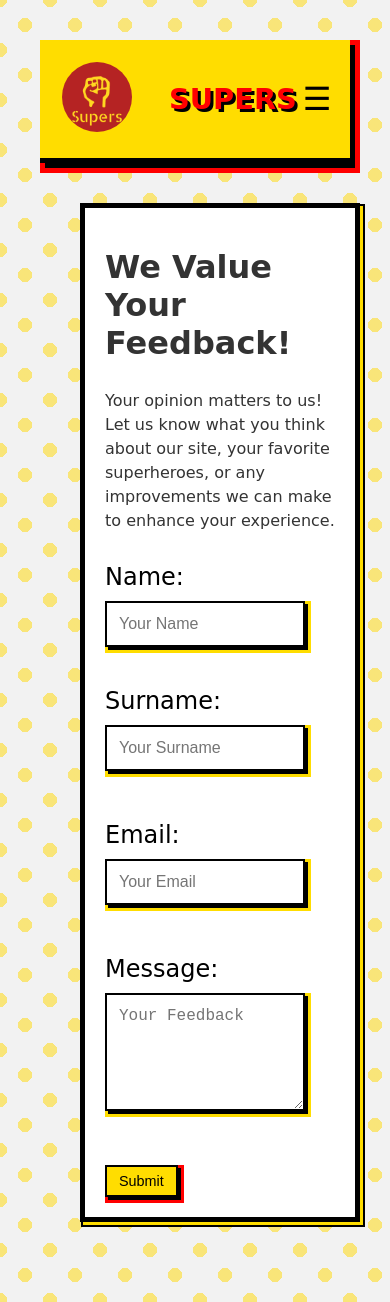
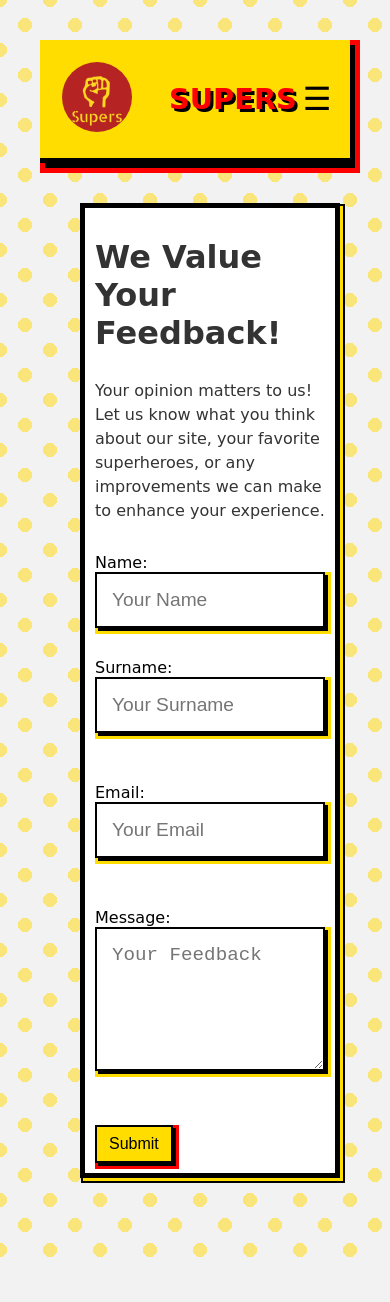
Before and after one commit to MichaelaKemp/DV200_S2_T4_Thoery, a React (Create React App) app in the folder superhero-backend/superhero-frontend/: page /feedback in a window 390 px wide. After the commit the page ends 1258 px from the top, so only its background shows below. Built offline with nearby package versions, Linux system fonts and the light colour scheme.

Commit message:
Adjusting to different screen sizes

```diff
--- a/superhero-backend/superhero-frontend/src/components/Details.css
+++ b/superhero-backend/superhero-frontend/src/components/Details.css
@@ -1,134 +1,188 @@
-/* Page container */
-.page-container {
-  max-width: 800px;
-  margin: 0 auto;
-  padding: 0 20px;
+/* Details Page */
+.details-page {
+  display: flex;
+  flex-direction: column;
+  align-items: center;
+  justify-content: center; /* Center vertically */
+  height: 97vh; /* Full screen height */
+  position: relative;
+  overflow: hidden; /* Prevents scrolling */
+  padding: 10px;
 }
 
-/* Feedback form styling */
-.feedback-container {
+/* Card Styling */
+.details-container {
+  width: 650px; /* Default card width for larger screens */
+  margin: 0 auto;
+  padding: 8px; /* Reduced padding */
+  text-align: center;
   background-color: #fff;
-  padding: 40px;
-  border: 5px solid black;
-  box-shadow: 10px 10px 0px #ffdd00, 10px 10px 0px 5px black;
-  max-width: 1400px;
-  margin: 20px auto;
-  text-align: left; /* Align text to the left */
+  border: 4px solid black;
+  box-shadow: 8px 8px 0px #ffdd00, 8px 8px 0px 4px black;
+  max-height: 90vh; /* Ensure the card doesn't exceed 90% of the viewport height */
+  overflow: auto; /* Allow content scrolling inside the card if needed */
 }
 
-/* Motivation text to encourage users */
-.motivation-text {
-  font-size: 1.2rem;
-  color: #333;
-  margin-bottom: 30px;
-  line-height: 1.5;
+/* Hero Title */
+.details-container h1 {
+  font-size: 1.6rem; /* Reduced slightly */
+  color: #ff0000;
+  text-shadow: 2px 2px #000;
+  font-family: 'Comic Sans MS', cursive, sans-serif;
+  margin-bottom: 5px;
 }
 
-/* Name and Surname container */
-.name-surname-group {
-  display: flex;
-  justify-content: space-between;
-  gap: 70px; /* Adds space between the name and surname fields */
-  margin-bottom: 30px; /* Adds space below the name-surname group */
+/* Hero Image */
+.details-container img {
+  max-width: 30%; /* Reduced image size */
+  height: auto;
+  margin-bottom: 8px;
 }
 
-.name-input, .surname-input {
-  flex: 1; /* Ensure both input fields take equal width */
-  box-sizing: border-box; /* Ensure padding is included in the width */
+/* Power Stats */
+.power-stats {
+  display: flex;
+  justify-content: center;
+  flex-wrap: wrap;
+  gap: 6px;
+  padding: 0;
+  list-style: none;
 }
 
-/* Input fields styling */
-input, textarea {
-  width: 100%;
-  padding: 15px; /* Adjust padding inside the input field */
-  font-size: 1.2rem;
-  border: 2px solid black;
-  box-shadow: 3px 3px 0px black, 3px 3px 0px 3px #ffdd00;
-  margin-bottom: 20px; /* Adds spacing between inputs and the next element */
+.power-stats li {
+  position: relative;
+  font-size: 0.9rem; /* Kept smaller for compactness */
+  padding-left: 10px;
 }
 
-/* Form group styling */
-.form-group {
-  margin-bottom: 30px; /* Adds space between the form groups */
-  padding-right: 30px; /* Adds padding to the right of the form group */
+.power-stats li::before {
+  content: '•';
+  position: absolute;
+  left: 0;
+  color: red;
+  font-size: 1.2rem;
 }
 
-label {
-  display: block;
-  font-size: 1.5rem;
-  margin-bottom: 10px;
-  color: #000;
+/* Hero Info */
+.details-container p {
+  font-size: 1rem; /* Kept compact */
+  color: #333;
+  margin: 4px 0;
 }
 
-/* Button styling */
-.submit-btn {
+/* Back Button */
+.back-button {
+  position: absolute;
+  top: 10px;
+  left: 10px;
+  background-color: #ffdd00;
+  color: #000;
   padding: 10px 20px;
   font-size: 1.2rem;
-  background-color: #ffdd00;
-  color: #000;
+  cursor: pointer;
   border: 2px solid black;
-  cursor: pointer;
+  border-radius: 5px;
+  font-family: 'Comic Sans MS', cursive, sans-serif;
   box-shadow: 3px 3px 0px black, 3px 3px 0px 3px #ff0000;
+  transition: background-color 0.2s ease, color 0.2s ease;
 }
 
-.submit-btn:hover {
+.back-button:hover {
   background-color: #ff0000;
   color: #fff;
 }
 
-/* Thank you message */
-.thank-you-message {
-  font-size: 1.5rem;
-  font-weight: bold;
-  color: green;
-  margin-top: 20px;
+/* Navigation Buttons */
+.navigation-buttons {
+  display: flex;
+  justify-content: space-between;
+  width: calc(100% - 50px); /* Make sure there's enough space for both buttons */
+  position: absolute;
+  bottom: 20px;
+  padding: 0 25px; /* Padding to bring buttons away from the edges */
+}
+
+.prev-button, .next-button {
+  background-color: #ffdd00;
+  color: #000;
+  padding: 10px 20px;
+  font-size: 1.2rem;
+  cursor: pointer;
+  border: 2px solid black;
+  border-radius: 5px;
+  font-family: 'Comic Sans MS', cursive, sans-serif;
+  box-shadow: 3px 3px 0px black, 3px 3px 0px 3px #ff0000;
+  transition: background-color 0.2s ease, color 0.2s ease;
+}
+
+.prev-button:hover, .next-button:hover {
+  background-color: #ff0000;
+  color: #fff;
 }
 
 /* Responsive Design - Media Queries */
 @media (max-width: 768px) {
-  .feedback-container {
-    width: 95%; /* Reduce the width for smaller screens */
-    padding: 30px; /* Reduce padding for smaller screens */
-    box-shadow: 5px 5px 0px #ffdd00, 5px 5px 0px 3px black; /* Lighter shadow */
+  .details-container {
+    width: 90%; /* Reduce width for smaller screens */
+    padding: 20px; /* Increase padding for a more spacious feel */
+    box-shadow: 6px 6px 0px #ffdd00, 6px 6px 0px 3px black; /* Slightly lighter shadow */
   }
 
-  .name-surname-group {
-    flex-direction: column; /* Stack the inputs vertically */
-    gap: 20px; /* Reduce gap between the fields */
+  .details-container h1 {
+    font-size: 1.4rem; /* Reduce title font size */
   }
 
-  input, textarea {
-    font-size: 1rem; /* Smaller font size */
-    padding: 12px; /* Smaller padding */
+  .details-container img {
+    max-width: 40%; /* Increase image size slightly */
   }
 
-  .submit-btn {
-    font-size: 1rem; /* Smaller font for the button */
-    padding: 8px 16px; /* Smaller padding for the button */
+  .power-stats li {
+    font-size: 0.85rem; /* Slightly reduce font size */
   }
 
-  .thank-you-message {
-    font-size: 1.3rem; /* Smaller font size for the thank-you message */
+  .back-button {
+    font-size: 1rem; /* Reduce font size */
+    padding: 8px 16px; /* Adjust padding */
+  }
+
+  .prev-button, .next-button {
+    font-size: 1rem; /* Reduce button font size */
+    padding: 8px 16px; /* Adjust padding */
+  }
+
+  .navigation-buttons {
+    width: calc(100% - 30px); /* Make the buttons take up more space */
+    padding: 0 15px; /* Reduce padding */
   }
 }
 
 @media (max-width: 480px) {
-  .feedback-container {
+  .details-container {
     width: 100%; /* Full width for very small screens */
-    padding: 20px; /* Further reduce padding */
-    box-shadow: 3px 3px 0px #ffdd00, 3px 3px 0px 2px black; /* Even lighter shadow */
+    padding: 15px; /* Further reduce padding */
+    box-shadow: 4px 4px 0px #ffdd00, 4px 4px 0px 2px black; /* Even lighter shadow */
   }
 
-  .motivation-text {
-    font-size: 1rem; /* Smaller font size for motivation text */
+  .details-container h1 {
+    font-size: 1.2rem; /* Further reduce title font size */
   }
 
-  .thank-you-message {
-    font-size: 1.2rem; /* Even smaller font for the thank-you message */
+  .details-container img {
+    max-width: 50%; /* Increase image size for better visibility */
   }
 
-  .submit-btn {
-    font-size: 0.9rem; /* Smaller font size for the button */
-    padding: 6px 12px; /* Smaller padding for the button */
+  .power-stats li {
+    font-size: 0.8rem; /* Smaller font size for very small screens */
+  }
+
+  .back-button, .prev-button, .next-button {
+    font-size: 0.9rem; /* Smaller font size for buttons */
+    padding: 6px 12px; /* Adjust padding */
+  }
+
+  .navigation-buttons {
+    flex-direction: column; /* Stack the buttons vertically */
+    width: 100%; /* Full width for navigation buttons */
+    bottom: 10px; /* Adjust position */
   }
 }
```
